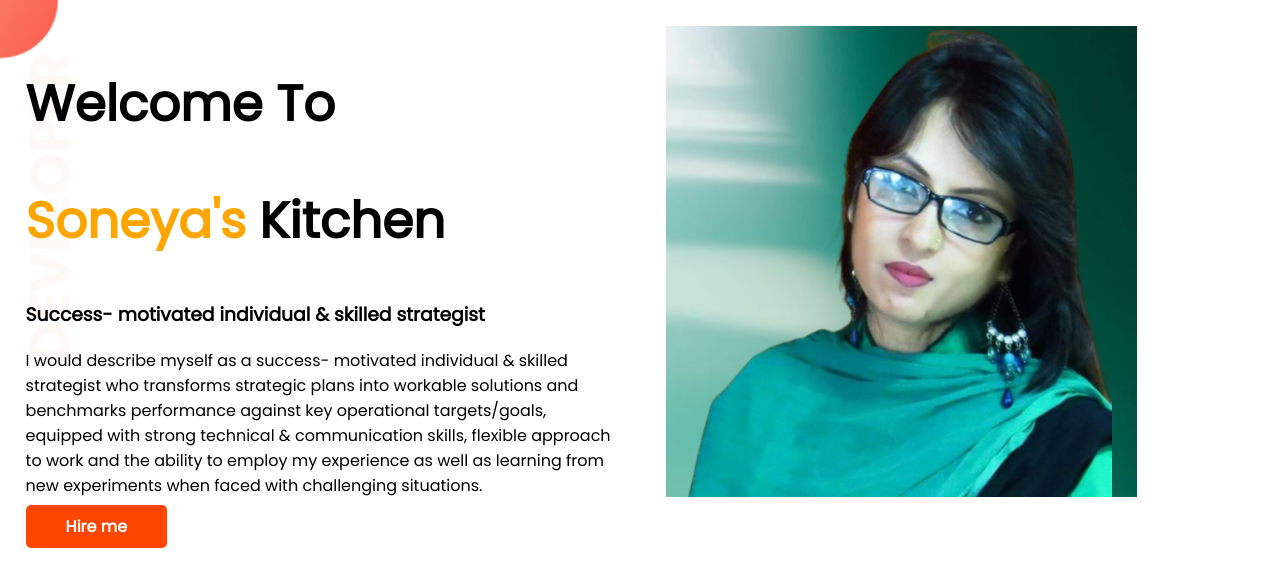
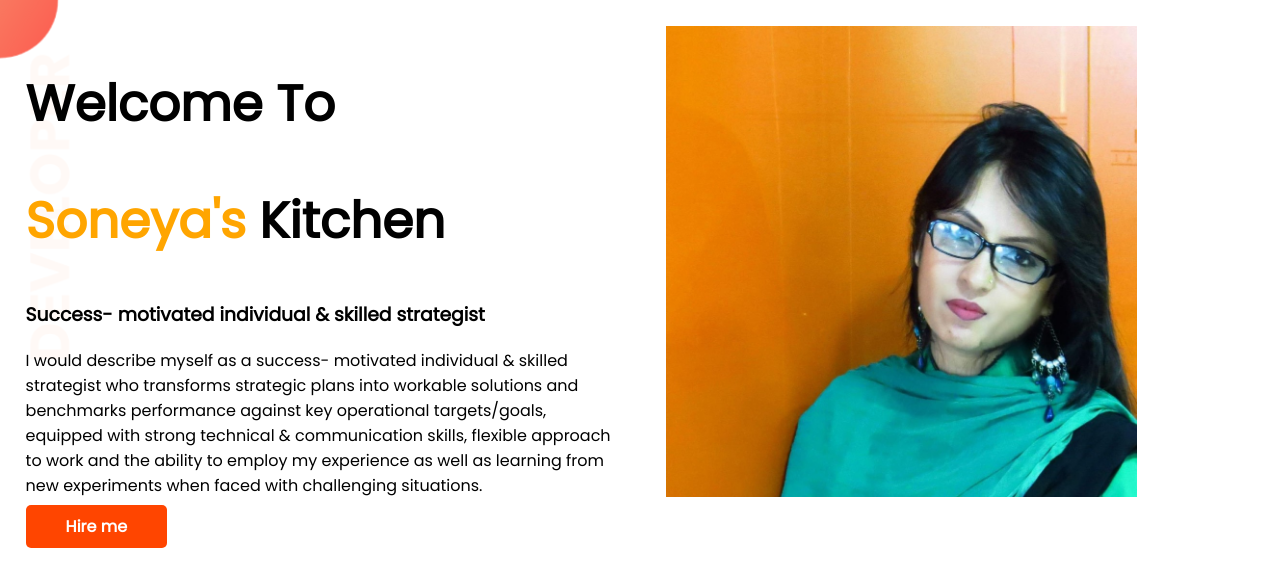
Before and after one commit to Soneya-khan/breif-portfolio, a plain HTML site: page index.html in a window 1280 px wide. Drawn offline with Linux system fonts and the light colour scheme.

```diff
--- a/index.html
+++ b/index.html
@@ -27,7 +27,7 @@
       <a class="link-button" target="_blank" href="https://www.linkedin.com/in/soneya-khan-72000587/">Hire me</a>
     </div>
     <div class="half-width">
-      <img src="images/green-gradient-designify.png" alt="">
+      <img src="images/856368_1111719882174460_2251041685045112014_o.jpg" alt="">
     </div>
   </section>
 </body>
```
Also changed, not shown: images/856368_1111719882174460_2251041685045112014_o.jpg (added).
